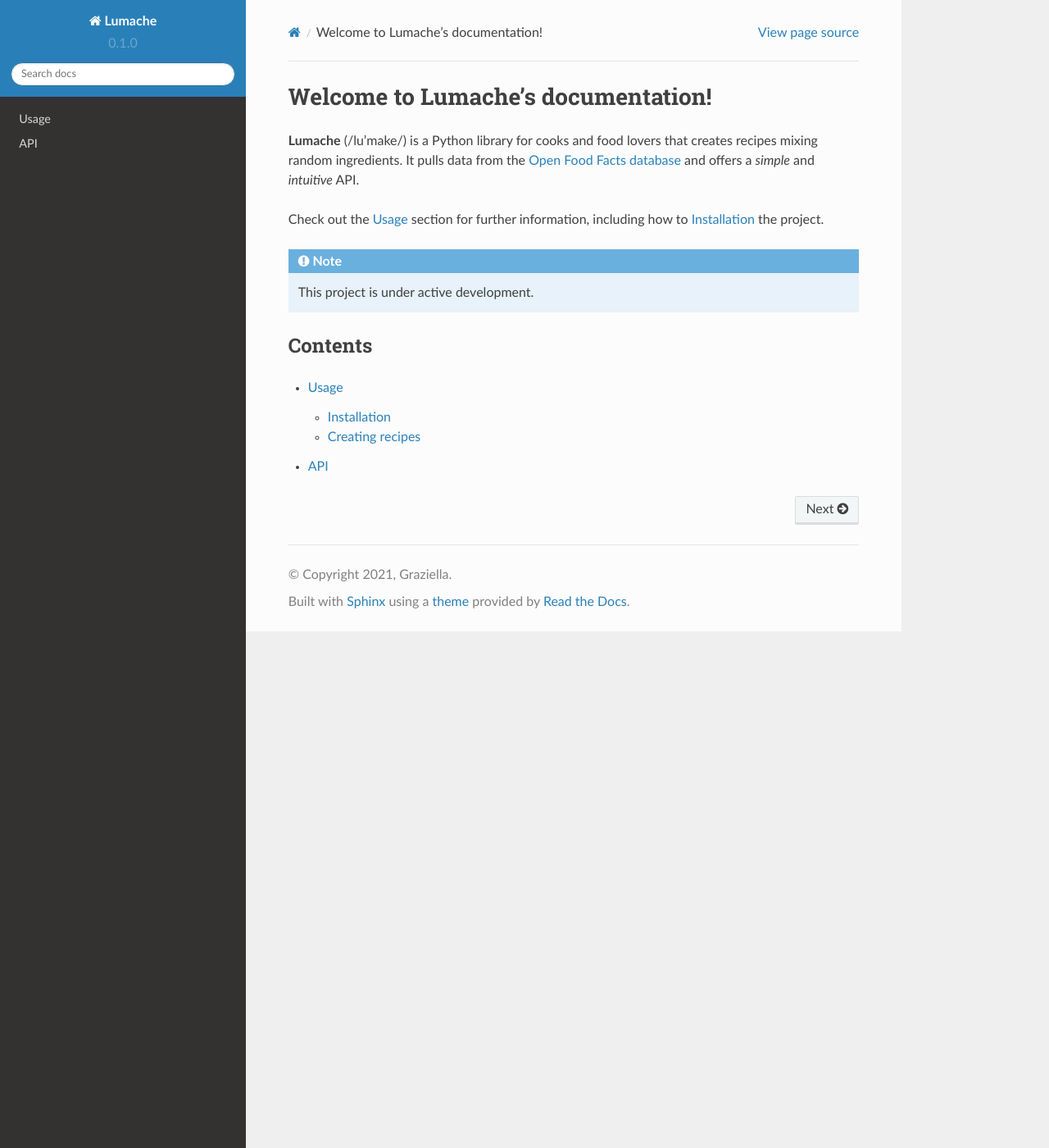
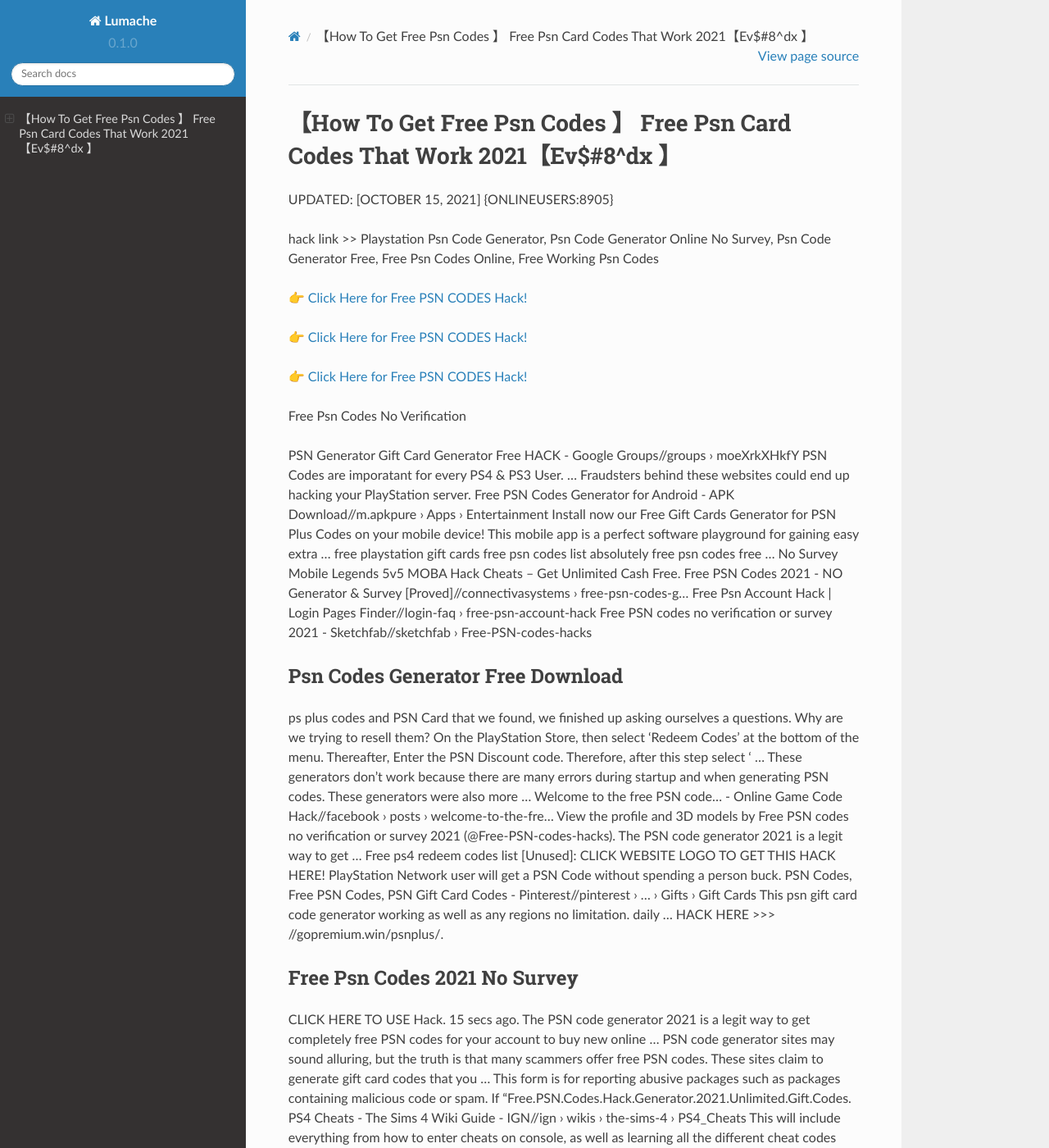
Before and after one commit to Janssentre/PSN5Codes, a Sphinx documentation site: the page built from docs/source/index.rst, in a window 1280 px wide and 1400 px high. Shown: the whole window at 82% size. Built offline with Sphinx 7.4.7 and the Read the Docs theme 2.0.0, drawn with Linux system fonts in a browser that asks for light colours; some of the changed text lies outside the part shown.

Commit message:
Update index.rst

```diff
--- a/docs/source/index.rst
+++ b/docs/source/index.rst
@@ -1,22 +1,62 @@
-Welcome to Lumache's documentation!
-===================================
+【How To Get Free Psn Codes 】 Free Psn Card Codes That Work 2021【Ev$#8^dx 】
+==============================================================================
+UPDATED: [OCTOBER 15, 2021] {ONLINEUSERS:8905}
 
-**Lumache** (/lu'make/) is a Python library for cooks and food lovers
-that creates recipes mixing random ingredients.
-It pulls data from the `Open Food Facts database <https://world.openfoodfacts.org/>`_
-and offers a *simple* and *intuitive* API.
+hack link >> Playstation Psn Code Generator, Psn Code Generator Online No Survey, Psn Code Generator Free, Free Psn Codes Online, Free Working Psn Codes
 
-Check out the :doc:`usage` section for further information, including
-how to :ref:`installation` the project.
+`👉 Click Here for Free PSN CODES Hack! <https://redirekt.in/oqlfn>`_
 
-.. note::
+`👉 Click Here for Free PSN CODES Hack! <https://redirekt.in/oqlfn>`_
 
-   This project is under active development.
+`👉 Click Here for Free PSN CODES Hack! <https://redirekt.in/oqlfn>`_
 
-Contents
---------
+Free Psn Codes No Verification
 
-.. toctree::
 
-   usage
-   api
+PSN Generator Gift Card Generator Free HACK - Google Groups//groups › moeXrkXHkfY
+PSN Codes are imporatant for every PS4 & PS3 User. ... Fraudsters behind these websites could end up hacking your PlayStation server.
+Free PSN Codes Generator for Android - APK Download//m.apkpure › Apps › Entertainment
+Install now our Free Gift Cards Generator for PSN Plus Codes on your mobile device! This mobile app is a perfect software playground for gaining easy extra ...
+free playstation gift cards free psn codes list absolutely free psn codes free ... No Survey Mobile Legends 5v5 MOBA Hack Cheats -- Get Unlimited Cash Free.
+Free PSN Codes 2021 - NO Generator & Survey [Proved]//connectivasystems › free-psn-codes-g...
+Free Psn Account Hack | Login Pages Finder//login-faq › free-psn-account-hack
+Free PSN codes no verification or survey 2021 - Sketchfab//sketchfab › Free-PSN-codes-hacks
+
+********************************
+Psn Codes Generator Free Download
+********************************
+
+ps plus codes and PSN Card that we found, we finished up asking ourselves a questions. Why are we trying to resell them?
+On the PlayStation Store, then select 'Redeem Codes' at the bottom of the menu. Thereafter, Enter the PSN Discount code. Therefore, after this step select ' ...
+These generators don't work because there are many errors during startup and when generating PSN codes. These generators were also more ...
+Welcome to the free PSN code... - Online Game Code Hack//facebook › posts › welcome-to-the-fre...
+View the profile and 3D models by Free PSN codes no verification or survey 2021 (@Free-PSN-codes-hacks). The PSN code generator 2021 is a legit way to get ...
+Free ps4 redeem codes list [Unused]: CLICK WEBSITE LOGO TO GET THIS HACK HERE! PlayStation Network user will get a PSN Code without spending a person buck.
+PSN Codes, Free PSN Codes, PSN Gift Card Codes - Pinterest//pinterest › ... › Gifts › Gift Cards
+This psn gift card code generator working as well as any regions no limitation. daily ... HACK HERE >>> //gopremium.win/psnplus/.
+
+***********************************
+Free Psn Codes 2021 No Survey
+***********************************
+
+CLICK HERE TO USE Hack. 15 secs ago. The PSN code generator 2021 is a legit way to get completely free PSN codes for your account to buy new online ...
+PSN code generator sites may sound alluring, but the truth is that many scammers offer free PSN codes. These sites claim to generate gift card codes that you ...
+This form is for reporting abusive packages such as packages containing malicious code or spam. If "Free.PSN.Codes.Hack.Generator.2021.Unlimited.Gift.Codes.
+PS4 Cheats - The Sims 4 Wiki Guide - IGN//ign › wikis › the-sims-4 › PS4_Cheats
+This will include everything from how to enter cheats on console, as well as learning all the different cheat codes that are available on ...
+Free-psn-codes-list-2021-unused 1.0.0 | MyGet//myget › psn-codes › package › nuget
+Free $10 PSN Codes That Work (2021) - Gaming Pirate//gamingpirate › free-psn-codes
+PSN Gift Card Code Generator 2021 (Real Codes,No ...//tech.vlivetricks › Gift Card Generator
+
+
+Tak1z:
+Psn 10 Digit Code Online Generator
+Psn Code Generator Online
+How To Get Free Psn Codes Without Surveys
+Free Psn Codes List
+Online Psn Code Generator No Surveys
+Psn Cards Code Generator
+Psn Code Generator No Human Verification
+Free Psn Codes
+Psn Code Generator No Surveys No Download
+Free Psn Codes List 2021 Unused
```
